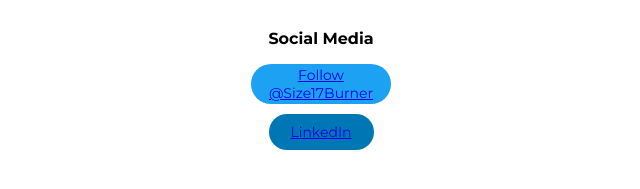
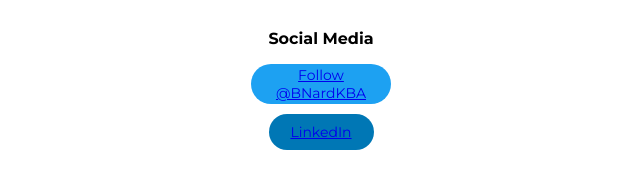
Before and after one commit to bnard-kba/Personal-Portfolio, a plain HTML site: page index.html in a window 1280 px wide. Shown: the part 561-750 px from the top of the page, 319-959 px from the left. Drawn offline with Linux system fonts and the light colour scheme.

Commit message:
updated twitter link

```diff
--- a/index.html
+++ b/index.html
@@ -55,8 +55,8 @@
         <button class="twitter-button">
           <a
             class="twitter-button-link"
-            href="https://twitter.com/Size17Burner?ref_src=twsrc%5Etfw"
-            >Follow @Size17Burner</a
+            href="https://twitter.com/BNardKBA?ref_src=twsrc%5Etfw"
+            >Follow @BNardKBA</a
           >
         </button>
 
```
